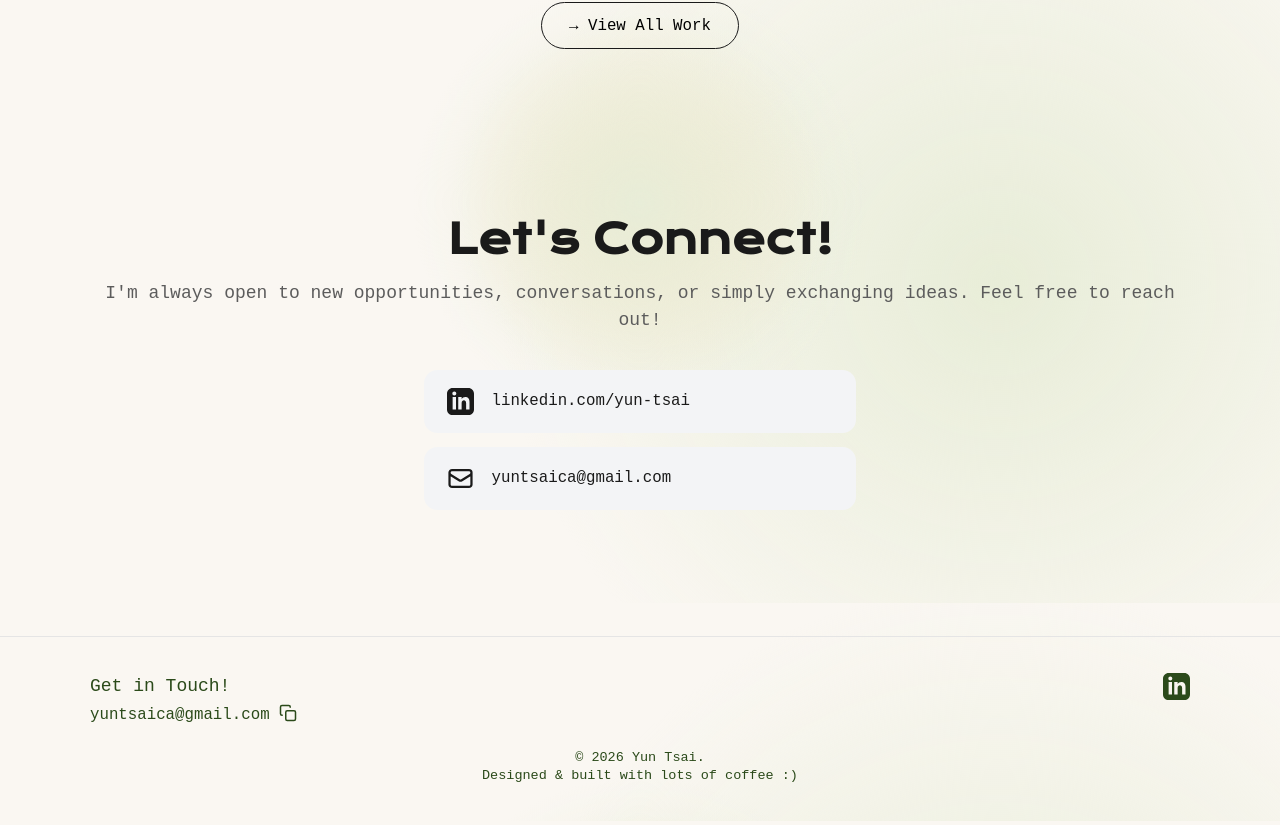
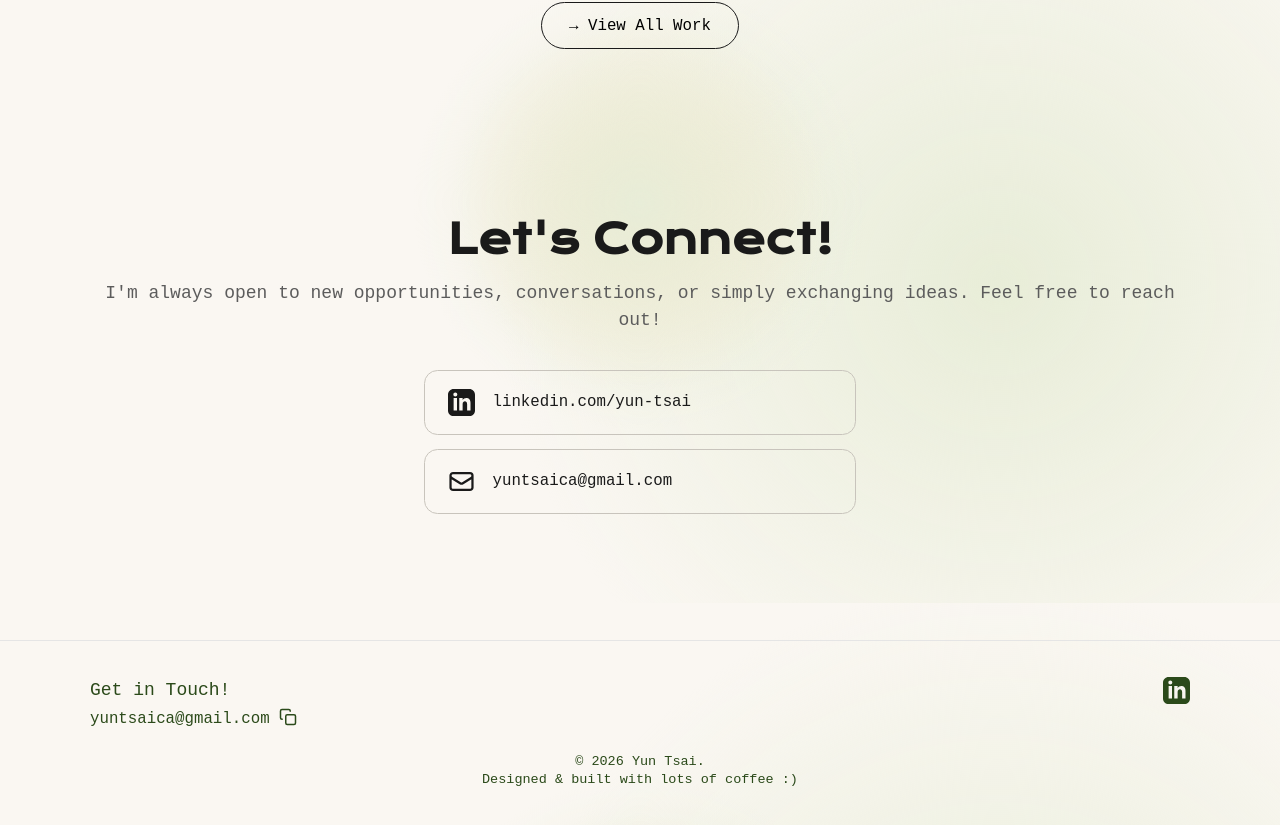
Before and after one commit to wanyuntsai/portfolio, a React (Vite) app: page / in a window 1280 px wide. Shown: the part 1797-2622 px from the top of the page. Built offline with nearby package versions, Linux system fonts and the light colour scheme; a web font is replaced by a local one.

Commit message:
Update Home.jsx

```diff
--- a/src/pages/Home.jsx
+++ b/src/pages/Home.jsx
@@ -344,7 +344,7 @@ const renderProjectCard = (project) => (
             href="https://linkedin.com/in/yun-tsai"
             target="_blank"
             rel="noopener noreferrer"
-            className="fill-btn group flex items-center gap-4 bg-gray-100 rounded-xl py-4 px-5"
+            className="fill-btn group flex items-center gap-4 bg-transparent border border-[#C8C4BC] rounded-xl py-4 px-5"
             onMouseEnter={(e) => {
               const rect = e.currentTarget.getBoundingClientRect();
               e.currentTarget.dataset.from = (e.clientX - rect.left) < rect.width / 2 ? 'left' : 'right';
@@ -366,7 +366,7 @@ const renderProjectCard = (project) => (
           {/* Email */}
           <a
             href="mailto:yuntsaica@gmail.com"
-            className="fill-btn group flex items-center gap-4 bg-gray-100 rounded-xl py-4 px-5"
+            className="fill-btn group flex items-center gap-4 bg-transparent border border-[#C8C4BC] rounded-xl py-4 px-5"
             onMouseEnter={(e) => {
               const rect = e.currentTarget.getBoundingClientRect();
               e.currentTarget.dataset.from = (e.clientX - rect.left) < rect.width / 2 ? 'left' : 'right';
```
